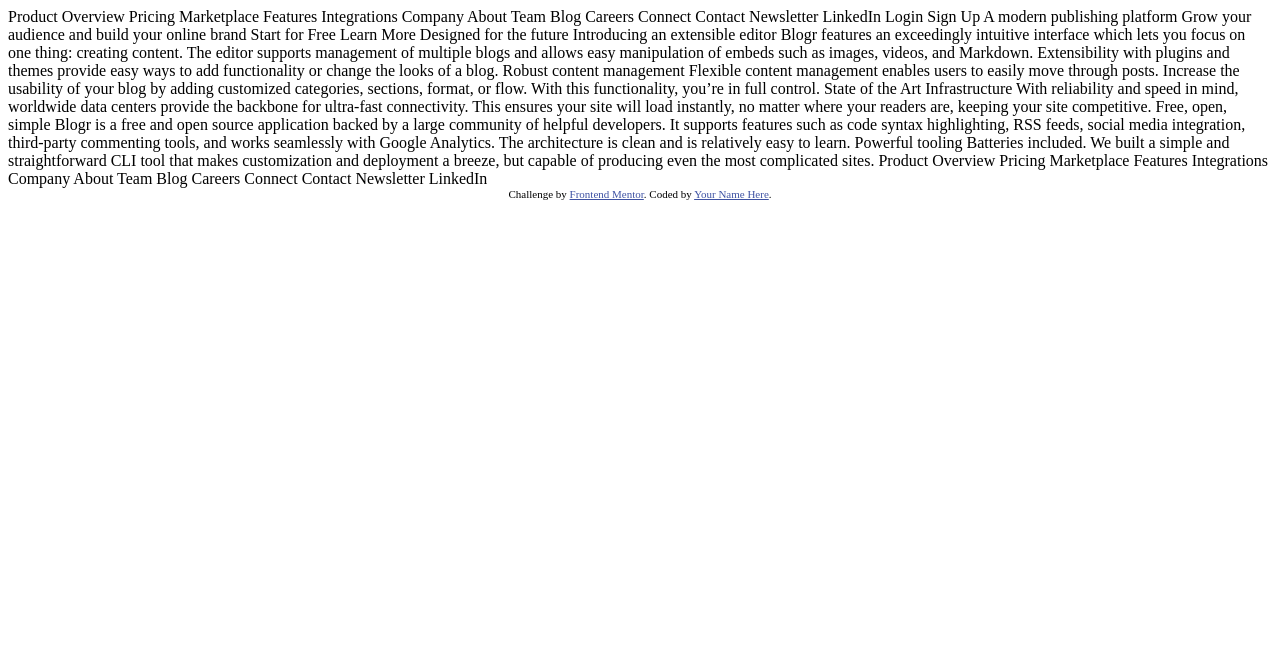
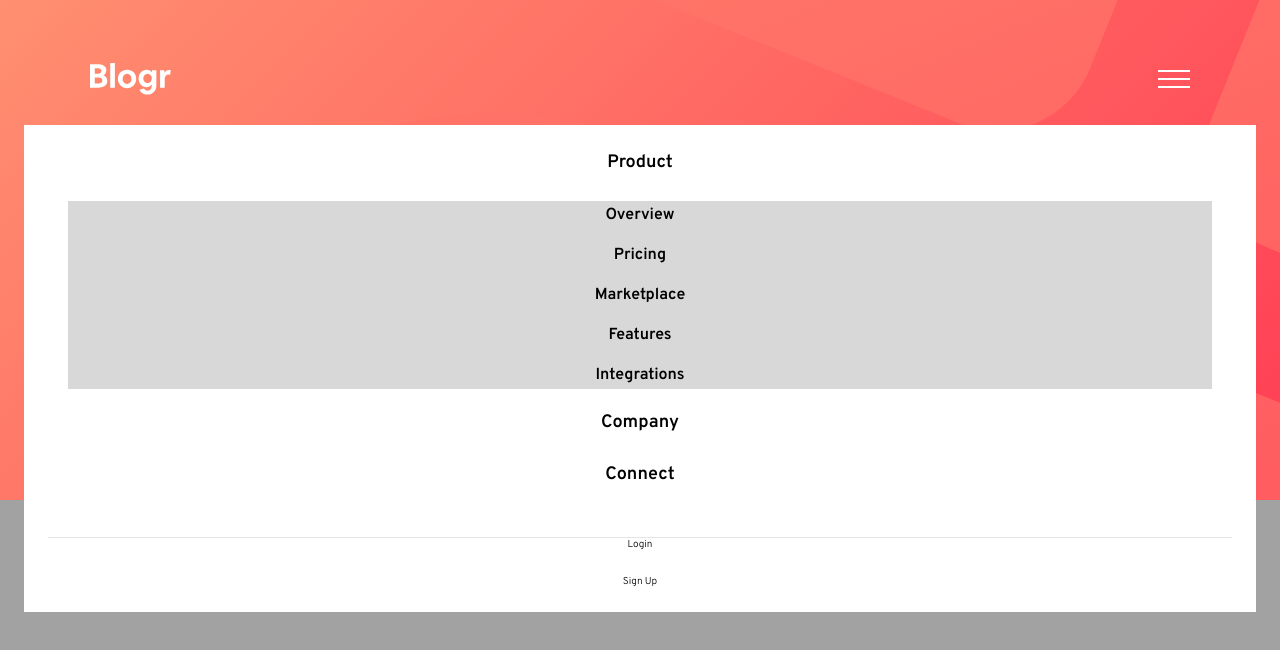
Before and after one commit to tvgc/blogr-landing-page, a plain HTML site: page index.html in a window 1280 px wide. Drawn offline with Linux system fonts and the light colour scheme.

Commit message:
studying

```diff
--- a/assets/css/base.css
+++ b/assets/css/base.css
@@ -202,8 +202,8 @@ html {
 body {
     font-family: var(--ff-body);
     overflow-x: hidden;
-    background-color: #FFFFFF;
-    min-height: 100vh
+    background-color: #a2a2a2;
+    min-height: 100vh;
 }
 
 
--- a/assets/css/components.css
+++ b/assets/css/components.css
@@ -0,0 +1,113 @@
+/*-----------------------------------*\
+  #O-LOGO
+\*-----------------------------------*/
+.o-logo {
+    height: 3.2rem;
+}
+
+
+/*-----------------------------------*\
+  #C-HEADER
+\*-----------------------------------*/
+.c-header__toggle-box {
+    display: flex;
+    justify-content: center;
+    align-items: center;
+}
+
+.c-header__close {
+    display: none;
+}
+
+
+
+/*NAV*/
+.l-header .c-nav {
+    position: absolute;
+    top: 0;
+    right: 2.4rem;
+    left: 2.4rem;
+    translate: 0 -100%;
+    padding: 2.4rem;
+}
+
+.l-header .c-nav {
+    background-color: var(--neutral1);
+    /* text-align: center; */
+    display: flex;
+    flex-direction: column;
+    gap: 2.4rem;
+    text-align: center;
+}
+
+/*open nav menu*/
+.l-header.nav-is-open .c-nav {
+    translate: 0;
+    top: 12.5rem;
+}
+
+.l-header .c-nav__item-box {
+    overflow: hidden;
+    display: flex;
+    flex-direction: column;
+    gap: 2.4rem;
+    font-weight: 600;
+    font-size: 1.8rem;
+    line-height: 2.8rem;
+    padding:  0 2rem;
+}
+
+.l-header .c-nav__user-box {
+    border-top: 1px solid #E8E4E4;
+}
+
+
+.l-header .c-nav__user-box {
+    display: flex;
+    flex-direction: column;
+    align-items: center;
+    gap: 2.4rem;
+}
+
+.l-header .c-nav__sub-list {
+    height: 0;
+    display: flex;
+    flex-direction: column;
+    gap: 1.2rem;
+    background-color: #d8d8d8;
+}
+
+/*accordion is-open*/
+.l-header .c-nav__item-box.is-open .c-nav__sub-list {
+    height: auto;
+}
+
+.l-header .c-nav__item-box.is-open .c-nav__sub-list {
+    margin-bottom: 2rem;
+}
+
+.l-header .c-nav__sub-item {
+    font-size: 1.6rem;
+}
+
+
+/*-----------------------------------*\
+  #C-HOME
+\*-----------------------------------*/
+.c-home__container {
+    background: url('../images/bg-pattern-intro-mobile.svg');
+    background-repeat: no-repeat;
+    background-position: center;
+    background-position: -350px -250px;
+    z-index: 10;
+}
+@media (min-width: 768px) {
+    .c-home__container {
+        background: url('../images/bg-pattern-intro-desktop.svg');
+        background-repeat: no-repeat;
+        background-position: center;
+        background-position: -500px;
+    }
+}
+
+/*todo: finalizar a estilização do sub-nav, depois fazer botões depois js do nav, depois header do modo desktop*/
--- /dev/null
+++ b/assets/css/layouts.css
@@ -0,0 +1,47 @@
+/*-----------------------------------*\
+  #CONTAINER
+\*-----------------------------------*/
+.l-container {
+    max-width: 110rem;
+    padding-inline: 2.4rem;
+}
+@media (min-width: 1100px) {
+    .l-container {
+        margin: 0 auto;
+    }
+}
+@media (min-width: 1148px) {
+    .l-container {
+        padding-inline: 0;
+    }
+}
+
+
+/*-----------------------------------*\
+  #HEADER
+\*-----------------------------------*/
+.l-header {
+    background-color: transparent;
+    padding-top: 5.6rem;
+    position: absolute;
+    width: 100%;
+    z-index: 100;
+}
+@media (min-width: 1100px) {
+    .l-header {
+        padding-top: 6.3rem;
+    }
+}
+
+.l-header .l-container {
+    display: flex;
+    justify-content: space-between;
+}
+
+/*-----------------------------------*\
+  #HOME
+\*-----------------------------------*/
+.l-home {
+    position: relative;
+    background-image: linear-gradient(135deg, var(--gradient1) 0%, var(--gradient2) 100%);
+}
--- a/assets/css/style.css
+++ b/assets/css/style.css
@@ -0,0 +1,19 @@
+/*-----------------------------------*\
+  #BASE
+\*-----------------------------------*/
+
+@import url('base.css');
+
+
+/*-----------------------------------*\
+  #LAYOUT
+\*-----------------------------------*/
+
+@import url('layouts.css');
+
+
+/*-----------------------------------*\
+  #COMPONENTS
+\*-----------------------------------*/
+
+@import url('components.css');
--- /dev/null
+++ b/assets/js/main.js
@@ -0,0 +1,41 @@
+const toggle = document.querySelector('.js-toggle');
+const header = document.querySelector('.js-header');
+
+toggle.addEventListener('click', e => {
+    header.classList.toggle('nav-is-open')
+})
+
+
+
+// Seleciona todos os elementos com a classe "accordion-item" e armazena em uma variável
+const itemsFromAccordion = document.querySelectorAll('.js-item-box');
+const items = document.querySelectorAll('.js-item')
+
+// Itera sobre todos os itens selecionados
+itemsFromAccordion.forEach(item => {
+  // Adiciona um evento de clique em cada item
+  item.addEventListener('click', event => {
+    // Verifica se o item clicado já possui a classe "is-open"
+    const isOpen = event.currentTarget.classList.contains('selected');
+
+    // Se já tiver a classe "is-open", remove-a
+    if (isOpen) {
+        document.querySelectorAll('.js-item').forEach(item=>{
+            event.currentTarget.classList.remove('is-open');
+        })
+
+    } else {
+      // Se não tiver a classe "is-open", adiciona-a e remove de todos os outros elementos
+      itemsFromAccordion.forEach(otherItem => {
+        otherItem.classList.remove('is-open');
+      });
+      event.currentTarget.classList.add('is-open');
+    }
+  });
+});
+
+items.forEach(item=>{
+    item.addEventListener('click', e => {
+        item.parentElement.classList.toggle('is-open')
+    })
+})
--- a/index.html
+++ b/index.html
@@ -5,6 +5,8 @@
   <meta name="viewport" content="width=device-width, initial-scale=1.0"> <!-- displays site properly based on user's device -->
 
   <link rel="icon" type="image/png" sizes="32x32" href="./images/favicon-32x32.png">
+
+  <link rel="stylesheet" href="assets/css/style.css">
 
   <title>Frontend Mentor | [Blogr]</title>
 
@@ -14,30 +16,138 @@
     .attribution a { color: hsl(228, 45%, 44%); }
   </style>
 </head>
+
+<header class="l-header nav-is-open js-header">
+
+  <div>
+
+  <div class="l-container">
+    <img src="assets/images/logo.svg" alt="" class="o-logo">
+
+    <!-- C-NAV -->
+    <nav class="c-nav">
+      <ul class="c-nav__list">
+        <li class="c-nav__item-box is-open js-item-box">
+          <div class="c-nav__item js-item">
+            Product
+          </div>
+
+          <ul class="c-nav__sub-list">
+            <li class="c-nav__sub-item">
+              <a href="" class="c-nav__sub-link">
+                Overview
+              </a>
+            </li>
+            <li class="c-nav__sub-item">
+              <a href="" class="c-nav__sub-link">
+                Pricing
+              </a>
+            </li>
+            <li class="c-nav__sub-item">
+              <a href="" class="c-nav__sub-link">
+                Marketplace
+              </a>
+            </li>
+            <li class="c-nav__sub-item">
+              <a href="" class="c-nav__sub-link">
+                Features
+              </a>
+            </li>
+            <li class="c-nav__sub-item">
+              <a href="" class="c-nav__sub-link">
+                Integrations
+              </a>
+            </li>
+          </ul>
+        </li>
+
+        <li class="c-nav__item-box js-item-box">
+          <div class="c-nav__item">
+            Company
+          </div>
+
+          <ul class="c-nav__sub-list">
+            <li class="c-nav__sub-item">
+              <a href="" class="c-nav__sub-link">
+                About
+              </a>
+            </li>
+            <li class="c-nav__sub-item">
+              <a href="" class="c-nav__sub-link">
+                Team
+              </a>
+            </li>
+            <li class="c-nav__sub-item">
+              <a href="" class="c-nav__sub-link">
+                Blog
+              </a>
+            </li>
+            <li class="c-nav__sub-item">
+              <a href="" class="c-nav__sub-link">
+                Careers
+              </a>
+            </li>
+          </ul>
+        </li>
+
+        <li class="c-nav__item-box js-item-box">
+          <div class="c-nav__item">
+            Connect
+          </div>
+
+          <ul class="c-nav__sub-list">
+            <li class="c-nav__sub-item">
+              <a href="" class="c-nav__sub-link">
+                Contact
+              </a>
+            </li>
+            <li class="c-nav__sub-item">
+              <a href="" class="c-nav__sub-link">
+                Newsletter
+              </a>
+            </li>
+            <li class="c-nav__sub-item">
+              <a href="" class="c-nav__sub-link">
+                LinkedIn
+              </a>
+            </li>
+          </ul>
+        </li> <!-- c-nav__item-box -->
+      </ul> <!-- c-nav__list -->
+
+      <div class="c-nav__user-box">
+        <button class="c-btn c-btn--login">Login</button>
+
+        <button class="c-btn c-btn--sign-up">Sign Up</button>
+      </div>
+
+    </nav>
+
+    <div class="c-header__toggle-box js-toggle">
+      <img src="assets/images/icon-hamburger.svg" alt="" class="c-header__toggle">
+
+      <img src="assets/images/icon-close.svg" alt="" class="c-header__close">
+    </div>
+
+  </div> <!-- l-container -->
+</header>
+
+<main>
+
+  <section class="l-home" >
+    <div class="c-home__container" style="height: 500px;">
+
+    </div>
+  </section>
+
+</main>
+
+  <script src="assets/js/main.js"></script>
+
 <body>
-  Product
 
-  Overview
-  Pricing
-  Marketplace
-  Features
-  Integrations
+  <!--
 
-  Company
-
-  About
-  Team
-  Blog
-  Careers
-
-  Connect
-
-  Contact
-  Newsletter
-  LinkedIn
-
-  Login
-  Sign Up
 
   A modern publishing platform
   Grow your audience and build your online brand
@@ -89,7 +199,7 @@
 
   Contact
   Newsletter
-  LinkedIn
+  LinkedIn -->
 
   <div class="attribution">
     Challenge by <a href="https://www.frontendmentor.io?ref=challenge" target="_blank">Frontend Mentor</a>.
```
Also changed, not shown: assets/css/layout.css (deleted).
